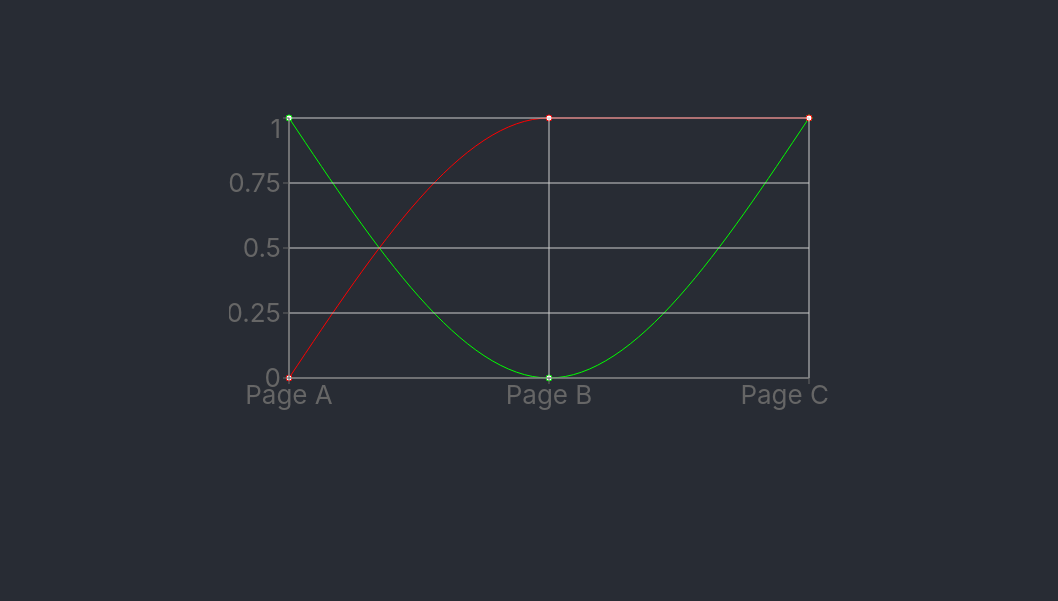
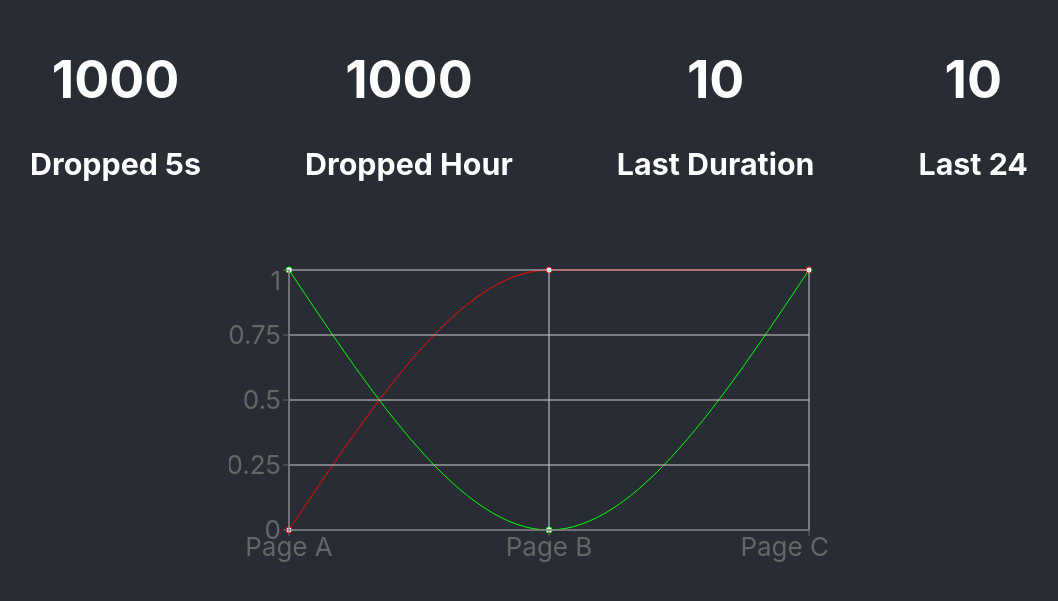
Before and after one commit to rhocode/Pingas, a React (Create React App) app: page / in a window 1280 px wide. Shown: the part 137-738 px from the top of the page, without its empty margins (111-1169 px from the left). Built offline with nearby package versions, Linux system fonts and the light colour scheme.

Commit message:
stat panels

```diff
--- a/src/App.css
+++ b/src/App.css
@@ -32,7 +32,19 @@
   from {
     transform: rotate(0deg);
   }
+
   to {
     transform: rotate(360deg);
   }
 }
+
+
+.stats {
+  display: flex;
+  flex-direction: row;
+}
+
+.statpanel {
+  padding: 1em;
+  margin: 1em;
+}
--- a/src/App.tsx
+++ b/src/App.tsx
@@ -9,11 +9,30 @@ import { LineChart, Line, CartesianGrid, XAxis, YAxis } from 'recharts';
 const data = [{ name: 'Page A', success: 1, failure: 0 }, { name: 'Page B', success: 0, failure: 1 }, { name: 'Page C', success: 1, failure: 1 },]
 
 
+type StatProps = {
+  title: string,
+  value: string
+}
+
+export const StatPanel = ({ title, value }: StatProps) => (
+  <div className="statpanel">
+    <h1>{value}</h1>
+    <h3>{title}</h3>
+  </div >
+)
+
+
 function App() {
 
   return (
     <div className="App">
       <header className="App-header">
+        <div className="stats">
+          <StatPanel title={"Dropped 5s"} value={"1000"} />
+          <StatPanel title={"Dropped Hour"} value={"1000"} />
+          <StatPanel title={"Last Duration"} value={"10"} />
+          <StatPanel title={"Last 24"} value={"10"} />
+        </div>
         <LineChart width={600} height={300} data={data} margin={{ top: 5, right: 20, bottom: 5, left: 0 }}>
           <Line type="monotone" dataKey="success" stroke="#00ff00" />
           <Line type="monotone" dataKey="failure" stroke="#ff0000" />
```
Also changed, not shown: 1 other file (tests, documents, lock files or other folders).
